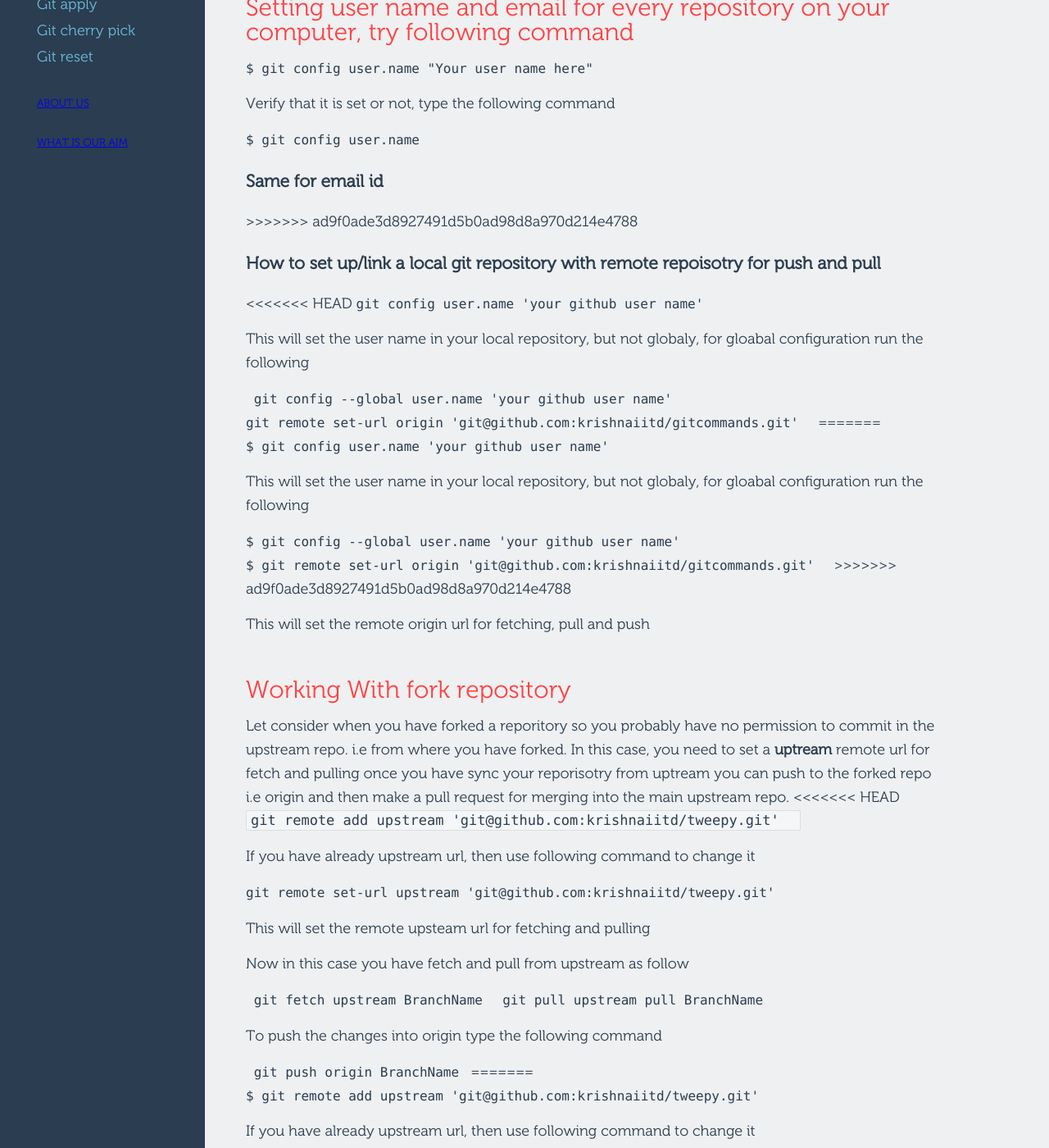
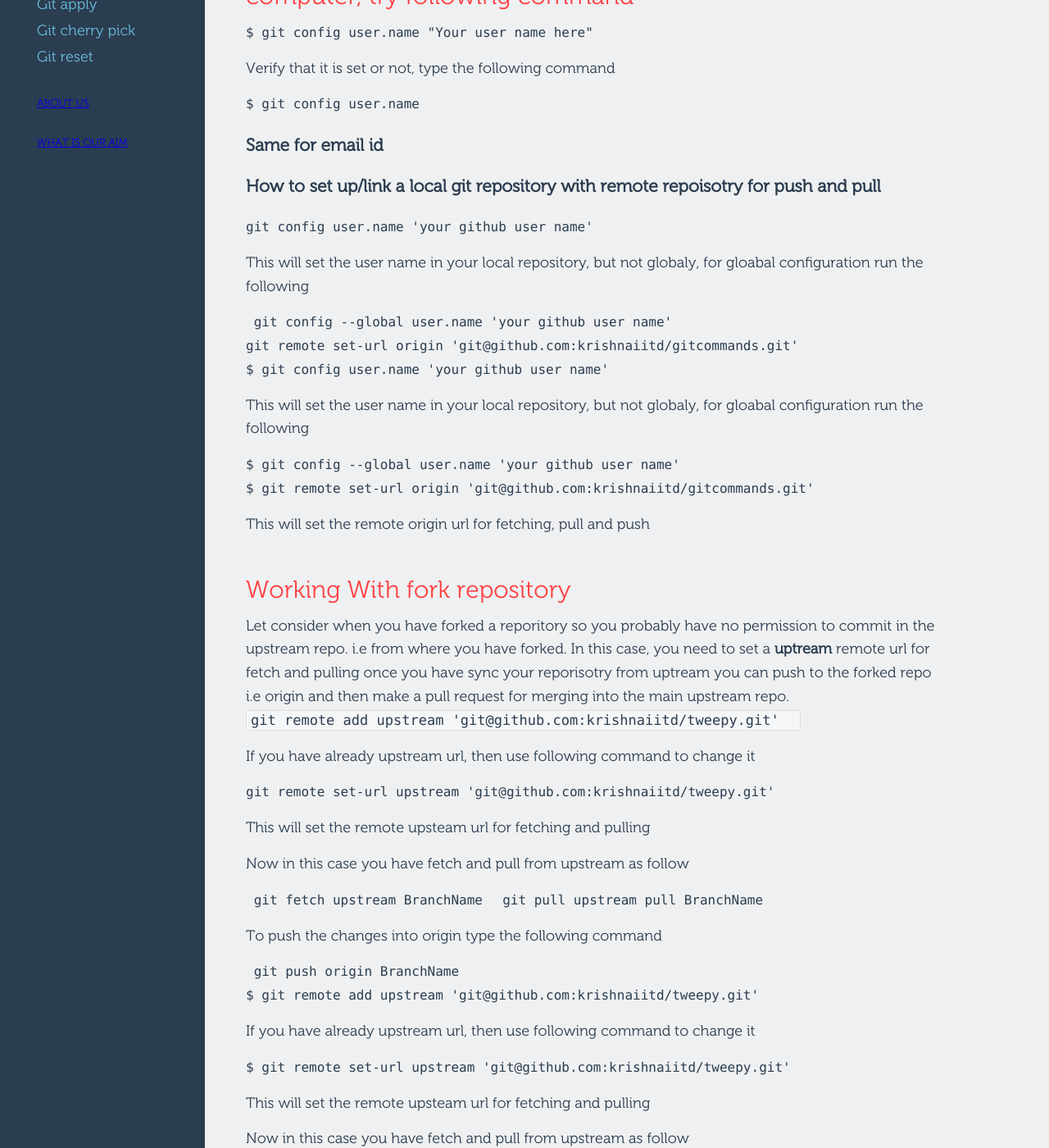
Before and after one commit to krishnaiitd/gitcommands, a Jekyll site: the page built from git-config/index.html, in a window 1280 px wide and 1400 px high, scrolled down 538 px. Shown: the whole window at 82% size. Built offline with Jekyll 4.4.1, drawn with Linux system fonts in a browser that asks for light colours; comment, search, counter and statistics services are not loaded; some of the changed text lies outside the part shown.

Commit message:
Resolved the conflict

```diff
--- a/git-config/index.html
+++ b/git-config/index.html
@@ -8,111 +8,79 @@ keywords: git config, git commands, git git config global, git config --list.
     <p>
         <h2> Git config (<code> git config </code>) Command</h2>
     </p>
-<<<<<<< HEAD
-=======
     <p> Setting your username in Git</p>
     <code>$git config user.email "Your user name" </code>
-
     <p> Setting your user email in Git</p>
     <code>$git config user.email "Your user email" </code>
-
     <p> Verifying your username in Git</p>
     <code>$git config user.name</code>
     <span> displayed set username here </span>
-
     <h2> Setting user name and email for every repository on your computer, try following command</h2>
     <code>$ git config user.name "Your user name here"</code>
     <p>Verify that it is set or not, type the following command</p>
     <code>$ git config user.name</code>
-
     <h3> Same for email id </h3>
->>>>>>> ad9f0ade3d8927491d5b0ad98d8a970d214e4788
     <div>
         <h3> How to set up/link a local git repository with remote repoisotry for push and pull </h3>
     </div>
     <div>
-<<<<<<< HEAD
         <code>git config user.name 'your github user name' </code>
         <p> This will set the user name in your local repository, but not globaly, for gloabal configuration run the following </p>
         <code> git config --global user.name 'your github user name'</code>
     </div>
-
     <div>
         <code>git remote set-url origin 'git@github.com:krishnaiitd/gitcommands.git'  </code>
-=======
         <code>$ git config user.name 'your github user name' </code>
         <p> This will set the user name in your local repository, but not globaly, for gloabal configuration run the following </p>
         <code>$ git config --global user.name 'your github user name'</code>
     </div>
-
     <div>
         <code>$ git remote set-url origin 'git@github.com:krishnaiitd/gitcommands.git'  </code>
->>>>>>> ad9f0ade3d8927491d5b0ad98d8a970d214e4788
         <p> This will set the  remote origin url for fetching, pull and push</p>
     </div>
-
     <div>
         <h2> Working With fork repository </h2>
         <p> Let consider when you have forked a reporitory so you probably have no permission to commit in the upstream repo. i.e from where you have forked.
             In this case, you need to set a <b>uptream</b> remote url for fetch and pulling once you have sync your reporisotry from uptream you
             can push to the forked repo i.e origin and then make a  pull request for merging into the main upstream repo.
-<<<<<<< HEAD
             <code>git remote add upstream 'git@github.com:krishnaiitd/tweepy.git'  </code>
             <p> If you have already upstream url, then use following command to change it </p>
             <code>git remote set-url upstream 'git@github.com:krishnaiitd/tweepy.git'  </code>
             <p> This will set the  remote upsteam url for fetching and pulling</p>
-
             <p> Now in this case you have fetch and pull from upstream as follow </p>
             <code> git fetch upstream BranchName </code>
             <code> git pull upstream pull BranchName </code>
             <p> To push the changes into origin type the following command </p>
             <code> git push origin BranchName </code>
-=======
             <code>$ git remote add upstream 'git@github.com:krishnaiitd/tweepy.git'  </code>
             <p> If you have already upstream url, then use following command to change it </p>
             <code>$ git remote set-url upstream 'git@github.com:krishnaiitd/tweepy.git'  </code>
             <p> This will set the  remote upsteam url for fetching and pulling</p>
-
             <p> Now in this case you have fetch and pull from upstream as follow </p>
             <code>$ git fetch upstream BranchName </code>
             <code>$ git pull upstream pull BranchName </code>
             <p> To push the changes into origin type the following command </p>
             <code>$ git push origin BranchName </code>
->>>>>>> ad9f0ade3d8927491d5b0ad98d8a970d214e4788
-
         </div>
-
-
         <div>
-<<<<<<< HEAD
             <code>git config user.name 'your github user name' </code>
             <p> This will set the user name in your local repository, but not globaly, for gloabal configuration run the following </p>
             <code> git config --global user.name 'your github user name'</code>
         </div>
-
-  git@github.com:krishna-prasad/SWIFT.git
-=======
         <code>$ git config user.name 'your github user name' </code>
         <p> This will set the user name in your local repository, but not globaly, for gloabal configuration run the following </p>
         <code>$ git config --global user.name 'your github user name'</code>
     </div>
-
-
     <p> Setting your username in Git</p>
     <code>$ git config user.email "Your user name" </code>
-
     <p> Setting your user email in Git</p>
     <code>$ git config user.email "Your user email" </code>
-
     <p> Verifying your username in Git</p>
     <code>$ git config user.name</code>
     <span> displayed set username here </span>
-
     <h2> Setting user name and email for every repository on your computer, try following command</h2>
     <code>$ git config user.name "Your user name here"</code>
     <p>Verify that it is set or not, type the following command</p>
     <code>$ git config user.name</code>
-
     <h3> Same for email id </h3>
->>>>>>> ad9f0ade3d8927491d5b0ad98d8a970d214e4788
 </article>
```
Lines whose indentation alone changed are shown as unchanged.
